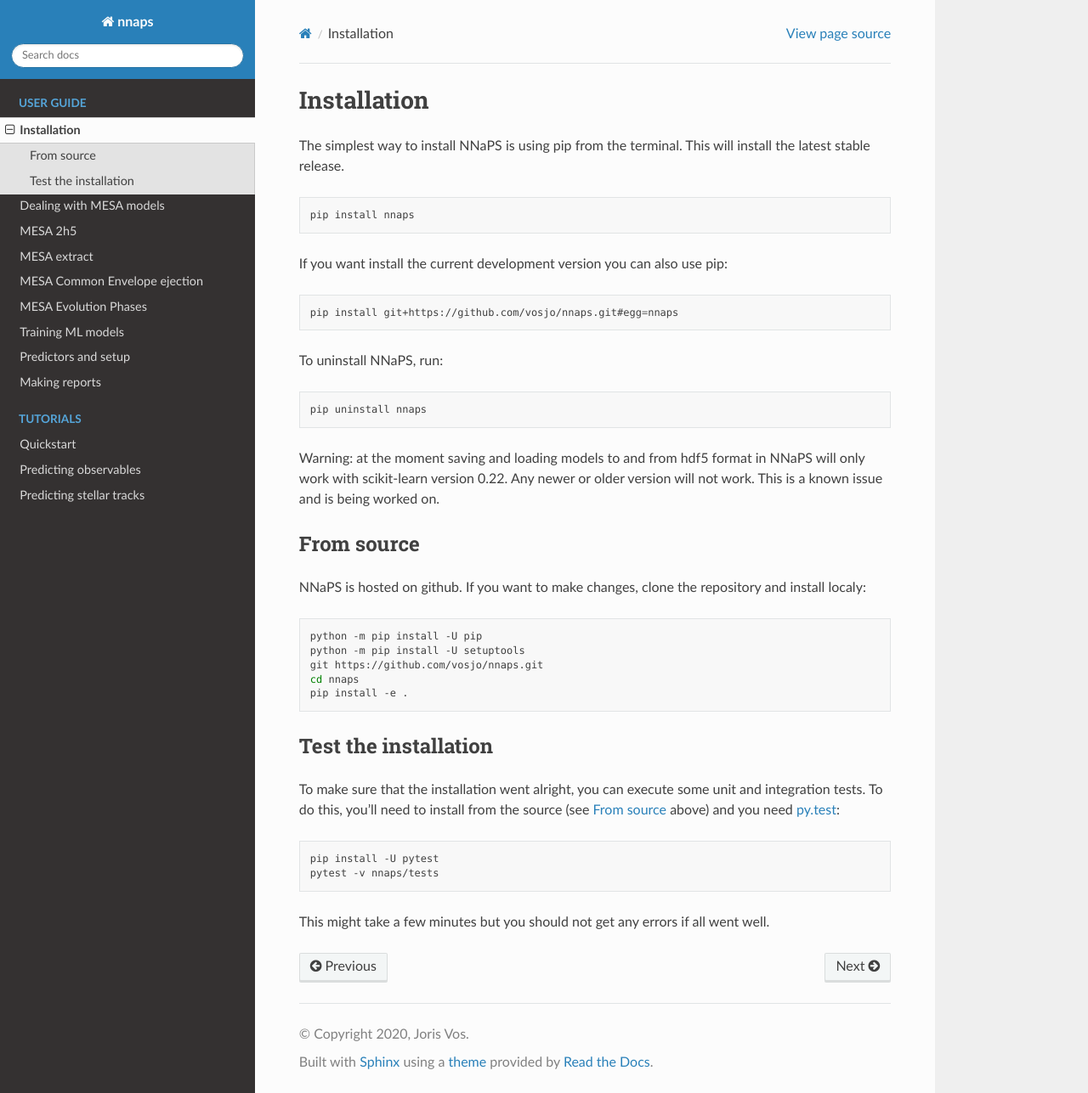
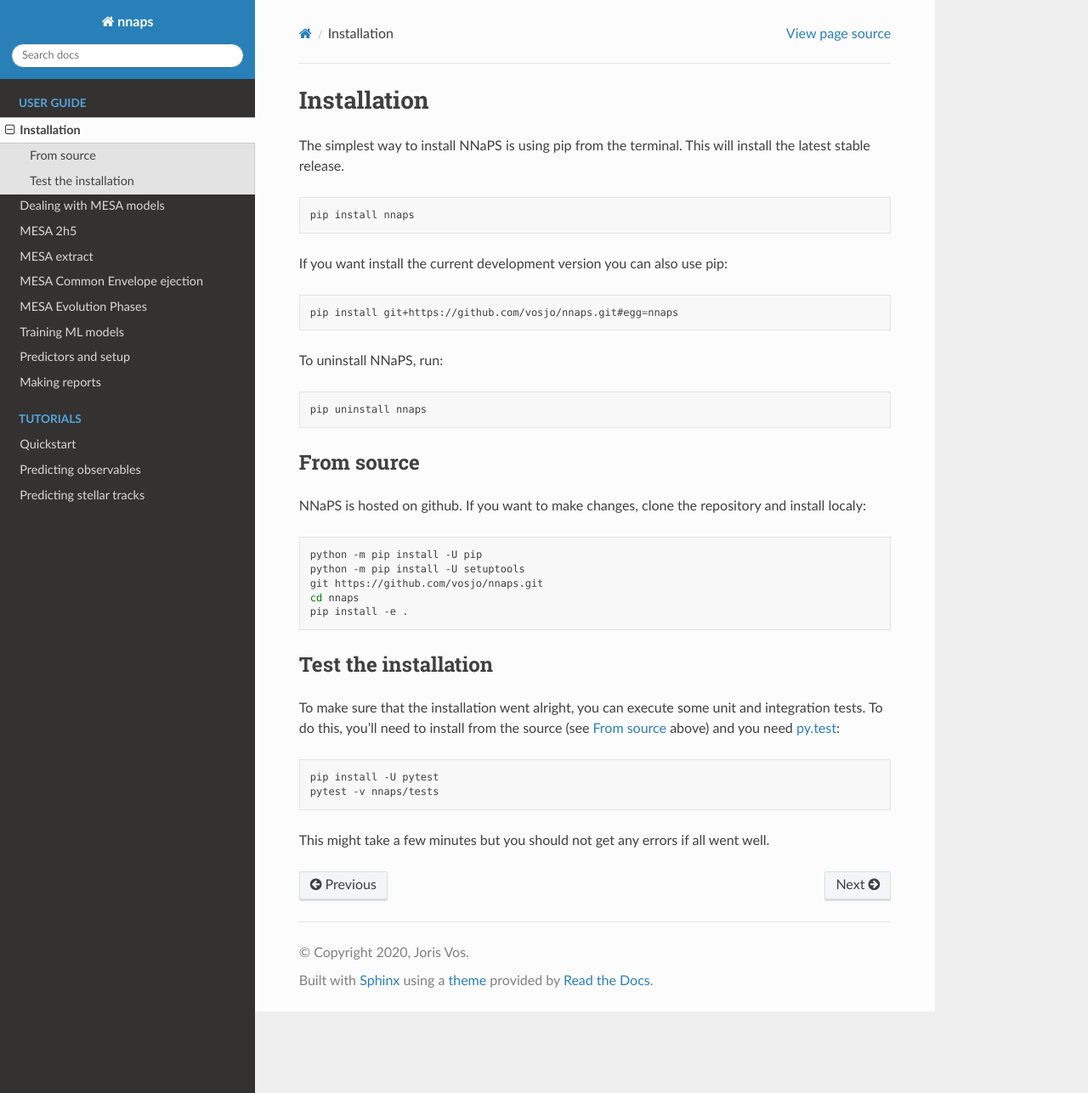
Before and after one commit to vosjo/nnaps, a Sphinx documentation site: the page built from docs/userguide/install.rst, in a window 1280 px wide and 1287 px high. Shown: the whole window at 85% size. Built offline with Sphinx 7.4.7 and the Read the Docs theme 2.0.0, drawn with Linux system fonts in a browser that asks for light colours.

Commit message:
updated setup and documentation that sklearn v0.22 is not a requirement anymore.

```diff
--- a/docs/userguide/install.rst
+++ b/docs/userguide/install.rst
@@ -19,9 +19,6 @@ To uninstall NNaPS, run:
 .. code-block:: bash
 
    pip uninstall nnaps
-
-Warning: at the moment saving and loading models to and from hdf5 format in NNaPS will only work with scikit-learn
-version 0.22. Any newer or older version will not work. This is a known issue and is being worked on.
 
 .. _source:
 
--- a/setup.py
+++ b/setup.py
@@ -9,7 +9,7 @@ install_requires = [
     "pandas >= 0.25",
     "keras >= 2.3",
     "xgboost >= 0.9",
-    "scikit-learn == 0.22.1",
+    "scikit-learn >= 0.22.1",
     "pyyaml",
     "matplotlib",
     "bokeh",
```
Also changed, not shown: README.md (+0 -3 lines).
